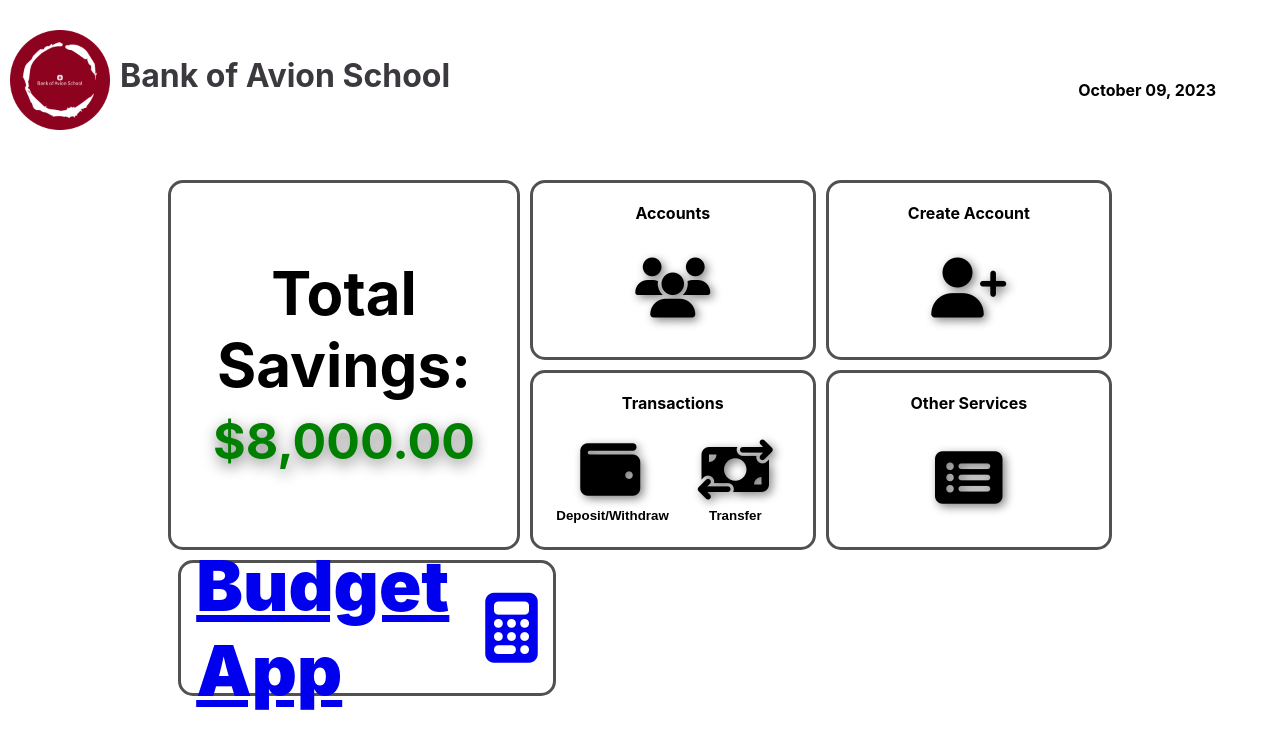
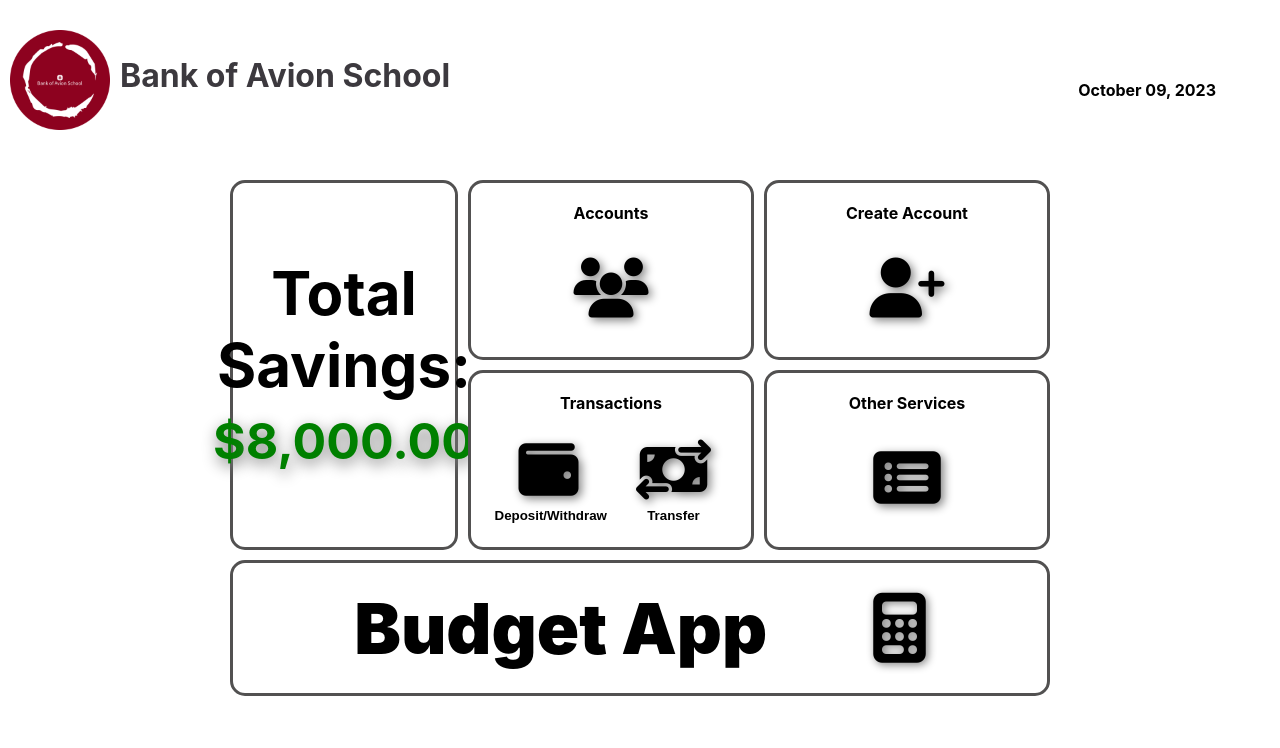
Before and after one commit to elainesanluis/bank-and-budget-app, a React (Create React App) app: page / in a window 1280 px wide. Shown: the top 748 px of the page. Built offline with nearby package versions, Linux system fonts and the light colour scheme.

Commit message:
updated UI of bugetapp in dashboard

```diff
--- a/src/App.css
+++ b/src/App.css
@@ -48,7 +48,6 @@ body {
     background-color: #fff;
     border: solid #525151;
     border-radius: 5px;
-    width: 100%;
     height: 100px;
     font-size: 70px;
     font-weight: 900;
@@ -57,6 +56,7 @@ body {
     align-items: center;
     padding: 15px;
     border-radius: 15px;
+
   }
 
   .budgetApp:hover {
@@ -72,3 +72,13 @@ body {
   top: 8%;
   right: 5%;
 }
+
+.budget-app-calculator {
+  text-decoration: none;
+  color: black;
+  text-shadow: 2px 2px 8px gray;
+}
+
+.budget-app-calculator:hover {
+  color: rgb(179, 59, 59);
+}
--- a/src/Pages/Home.js
+++ b/src/Pages/Home.js
@@ -82,10 +82,9 @@ export default function Home({ accounts }) {
         </div>
         <div>
         </div>
-        <Link to="/new-transactions">
+
         <div className="budgetApp">Budget App
-        <i className="fa-solid fa-calculator"></i></div>
-        </Link>
+        <Link to="/new-transactions"><i className="fa-solid fa-calculator budget-app-calculator"></i></Link></div>
         </div>
         </div>
   );
```
